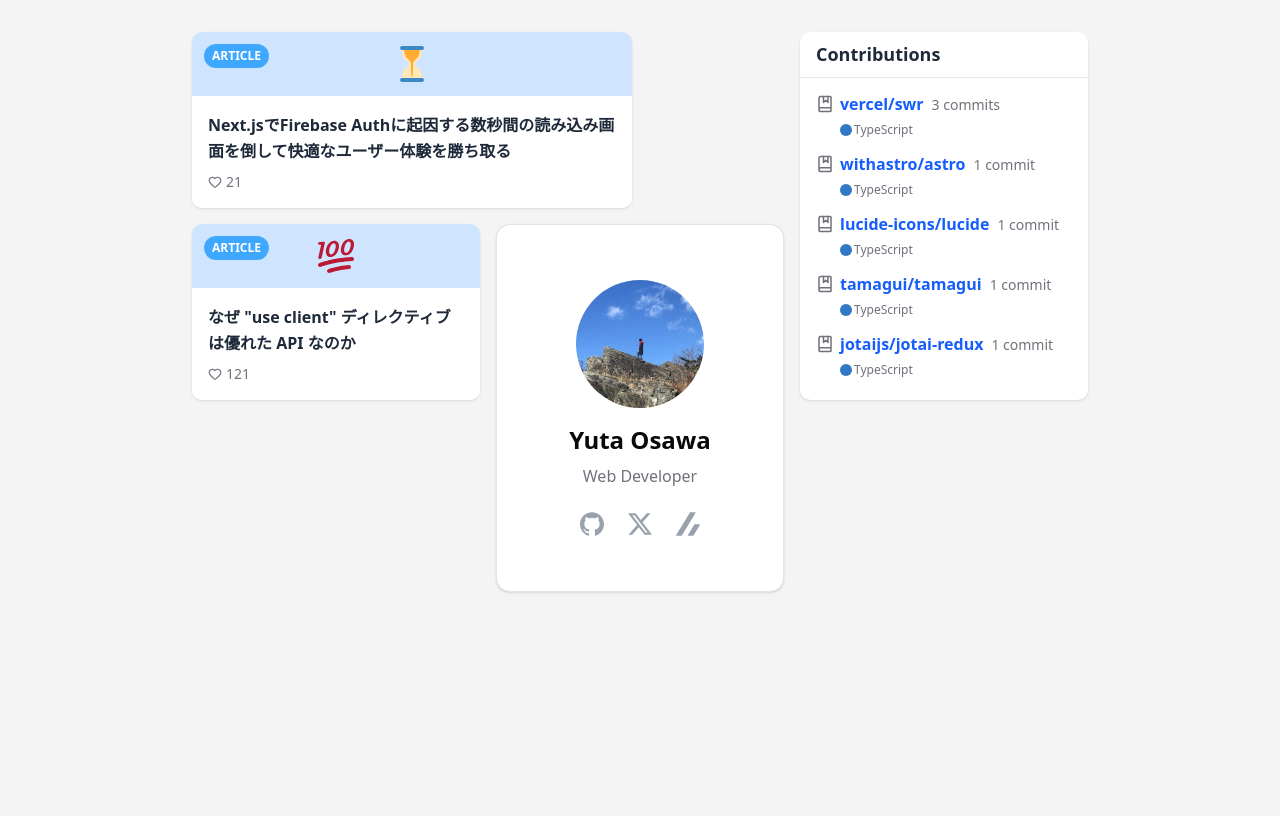
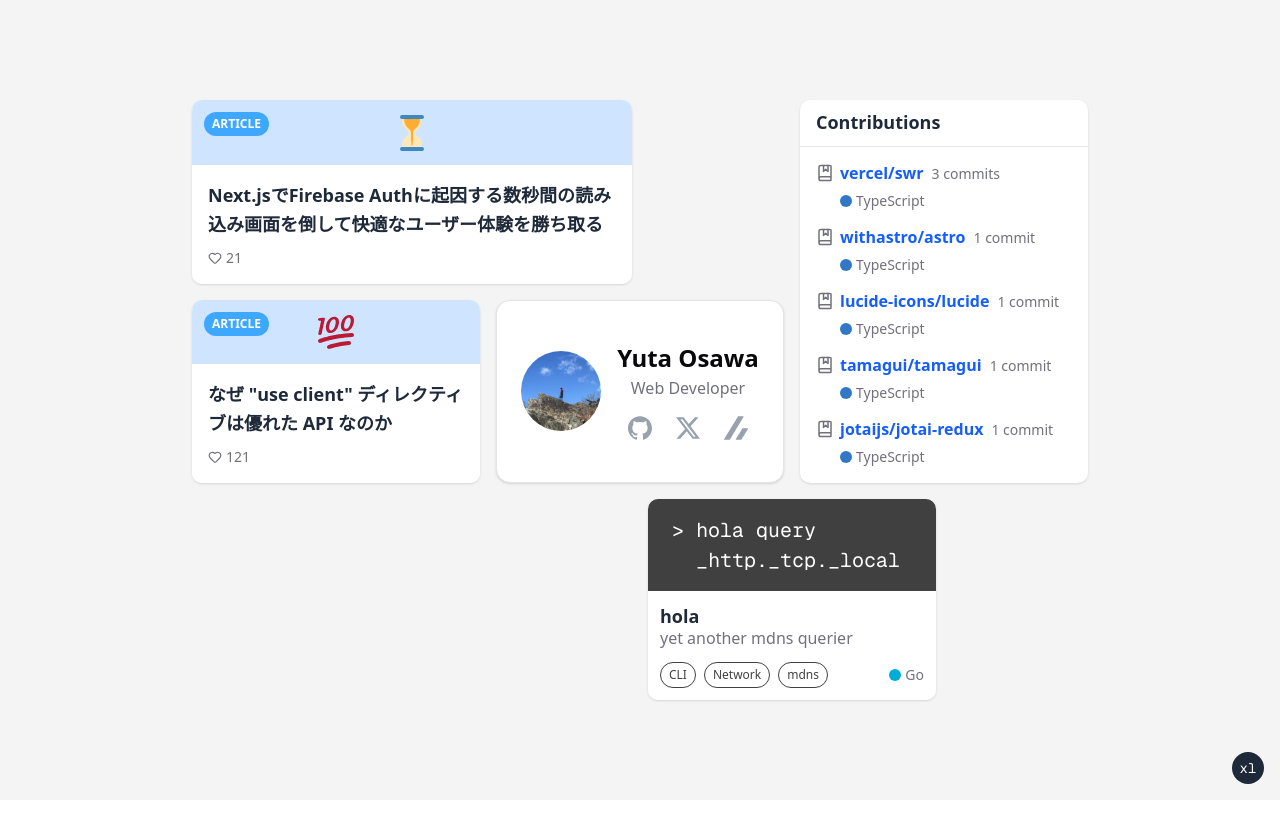
Before and after one commit to oosawy/oosawy.dev, a Next.js app: page / in a window 1280 px wide. Built offline with nearby package versions, Linux system fonts and the light colour scheme.

Commit message:
add hola card

```diff
--- a/src/app/globals.css
+++ b/src/app/globals.css
@@ -112,6 +112,10 @@
   --sidebar-ring: oklch(0.552 0.016 285.938);
 }
 
+@theme {
+  --text-card-title: clamp(0.875rem, 0.7147rem + 0.641vw, 1.125rem);
+}
+
 @layer base {
   * {
     @apply border-border outline-ring/50;
@@ -119,4 +123,9 @@
   body {
     @apply bg-background text-foreground;
   }
+
+  div,
+  span {
+    @apply cursor-default;
+  }
 }
--- a/src/app/layout.tsx
+++ b/src/app/layout.tsx
@@ -1,6 +1,7 @@
 import type { Metadata } from 'next'
 import { Geist, Geist_Mono } from 'next/font/google'
 import './globals.css'
+import { BreakpointIndicator } from '~/components/breakpoint-indicator'
 
 const geistSans = Geist({
   variable: '--font-geist-sans',
@@ -22,11 +23,13 @@ export default function RootLayout({
   children: React.ReactNode
 }>) {
   return (
-    <html lang="en">
+    <html lang="ja">
       <body
         className={`${geistSans.variable} ${geistMono.variable} antialiased`}
       >
         {children}
+
+        <BreakpointIndicator />
       </body>
     </html>
   )
--- a/src/app/page.tsx
+++ b/src/app/page.tsx
@@ -2,16 +2,18 @@ import ZennArticleCard from '~/components/article-card'
 import ContributionsCard from '~/components/contributions-card'
 import { HourglassNotDoneIcon, HundredPointsIcon } from '~/components/icons'
 import { ProfileCard } from '~/components/profile-card'
+import { HolaCard } from '~/components/work-cards/hola-card'
+import { VectrixCard } from '~/components/work-cards/vectrix'
 
 export default function Home() {
   return (
-    <main className="min-h-screen bg-secondary flex items-center justify-center p-4 md:p-8">
-      <div className="w-full max-w-4xl grid grid-rows-4 grid-cols-2 md:grid-cols-4 lg:grid-cols-6 gap-4 auto-rows-[140px] md:auto-rows-[160px]">
-        <div className="col-span-2 row-span-2 lg:row-start-2 lg:col-start-3">
+    <main className="min-h-screen bg-secondary flex items-center justify-center p-6 md:p-8">
+      <div className="w-full max-w-4xl grid grid-cols-2 md:grid-cols-4 lg:grid-cols-6 gap-4">
+        <div className="col-span-2 row-span-2 lg:row-span-1 lg:row-start-2 lg:col-start-3">
           <ProfileCard />
         </div>
 
-        <div className="col-span-2 row-span-1 row-start-3 col-start-1 lg:row-start-1 lg:col-span-3">
+        <div className="col-span-2 row-span-1 md:row-start-3 lg:row-start-1 lg:col-span-3">
           <ZennArticleCard
             emoji={<HourglassNotDoneIcon />}
             title={`Next.jsでFirebase Authに起因する数秒間の読み込み画面を倒して快適なユーザー体験を勝ち取る`}
@@ -20,7 +22,7 @@ export default function Home() {
           />
         </div>
 
-        <div className="col-span-1 row-span-1 row-start-4 md:col-start-2 lg:col-span-2 lg:row-start-2 lg:col-start-1">
+        <div className='row-span-1 col-span-1 md:row-start-3 lg:col-span-2 lg:row-start-2 lg:col-start-1'>
           <ZennArticleCard
             emoji={<HundredPointsIcon />}
             title={`なぜ "use client" ディレクティブは優れた API なのか`}
@@ -29,7 +31,11 @@ export default function Home() {
           />
         </div>
 
-        <div className="col-span-2 row-span-2 md:col-start-3 lg:row-start-1 lg:col-start-5">
+        <div className="col-span-1 row-span-1 md:row-start-3 md:col-start-4 md:col-span-2 lg:col-span-2 lg:row-start-3 lg:col-start-4">
+          <HolaCard />
+        </div>
+
+        <div className="col-span-2 row-span-2 sm:col-span-1 md:col-span-2 md:col-start-3 lg:row-start-1 lg:col-start-5">
           <ContributionsCard
             contributions={[
               {
--- a/src/components/article-card.tsx
+++ b/src/components/article-card.tsx
@@ -11,22 +11,22 @@ type ArticleCardProps = {
 
 export default function ZennArticleCard(props: ArticleCardProps) {
   return (
-    <div className="flex flex-col relative w-full h-full bg-white rounded-lg shadow-sm overflow-hidden">
+    <div className="flex flex-col relative w-full h-full bg-white rounded-lg shadow-sm overflow-hidden hover:shadow-lg transition-shadow">
       {/* Header Section */}
       <div className="grow bg-[#cfe5ff] p-4 flex justify-center items-center min-h-16 @container-[size]">
-        <div className="absolute top-3 left-3 px-2 py-1 rounded-full bg-[#3ea8ff] text-white text-xs font-semibold">
+        <div className="absolute top-3 left-3 px-1 py-1/3 sm:px-2 sm:py-1 rounded-full bg-[#3ea8ff] text-white text-[10px] sm:text-xs font-semibold">
           ARTICLE
         </div>
 
-        <div className="contents text-[max(100cqh,36px)]">{props.emoji}</div>
+        <div className="text-[max(100cqh,36px)]">{props.emoji}</div>
       </div>
 
       {/* Content Section */}
-      <div className="flex flex-col gap-2 px-4 py-4 bg-white">
+      <div className="flex flex-col gap-2 p-2 sm:p-4 bg-white">
         <a
           href={props.href}
           target="_blank"
-          className="text-gray-800 font-semibold text-base leading-relaxed after:absolute after:inset-0"
+          className="text-gray-800 font-semibold text-card-title leading-relaxed after:absolute after:inset-0"
         >
           {props.title}
         </a>
--- /dev/null
+++ b/src/components/breakpoint-indicator.tsx
@@ -0,0 +1,16 @@
+export function BreakpointIndicator() {
+  if (process.env.NODE_ENV === "production") return null
+
+  return (
+    <div className="fixed bottom-4 right-4 z-50 flex size-8 items-center justify-center rounded-full bg-gray-800 p-3 font-mono text-sm text-white">
+      <div className="block sm:hidden">xs</div>
+      <div className="hidden sm:block md:hidden lg:hidden xl:hidden 2xl:hidden">
+        sm
+      </div>
+      <div className="hidden md:block lg:hidden xl:hidden 2xl:hidden">md</div>
+      <div className="hidden lg:block xl:hidden 2xl:hidden">lg</div>
+      <div className="hidden xl:block 2xl:hidden">xl</div>
+      <div className="hidden 2xl:block">2xl</div>
+    </div>
+  )
+}
--- a/src/components/contributions-card.tsx
+++ b/src/components/contributions-card.tsx
@@ -1,18 +1,5 @@
 import { BookMarkedIcon } from 'lucide-react'
-
-type LanguageInfo = {
-  name: string
-  color: string
-}
-
-const Languages = {
-  typescript: {
-    name: 'TypeScript',
-    color: '#3178c6',
-  },
-} as const satisfies Record<string, LanguageInfo>
-
-type Language = keyof typeof Languages
+import { Language, LanguageBadge } from './language-badge'
 
 type Contribution = {
   repo: string
@@ -31,10 +18,10 @@ export default function ContributionsCard(props: ContributionsCardProps) {
     `https://github.com/${repo}/commits?author=oosawy`
 
   return (
-    <div className="h-full bg-white rounded-lg overflow-y-auto shadow-sm">
+    <div className="h-full bg-white rounded-lg overflow-y-auto shadow-sm pb-4">
       {/* Header */}
       <div className="px-4 py-2 border-b border-gray-200">
-        <h2 className="text-gray-800 font-semibold text-lg leading-relaxed">
+        <h2 className="text-gray-800 font-semibold md:text-lg leading-relaxed">
           Contributions
         </h2>
       </div>
@@ -67,10 +54,7 @@ export default function ContributionsCard(props: ContributionsCardProps) {
             {/* Languages */}
             {c.language && (
               <div className="flex flex-wrap gap-2">
-                <LanguageBadge
-                  name={Languages[c.language].name}
-                  color={Languages[c.language].color}
-                />
+                <LanguageBadge lang={c.language} />
               </div>
             )}
           </div>
@@ -79,13 +63,3 @@ export default function ContributionsCard(props: ContributionsCardProps) {
     </div>
   )
 }
-
-const LanguageBadge = (props: { name: string; color: string }) => (
-  <div className="flex items-center gap-0.5">
-    <span
-      className="w-3 h-3 rounded-full"
-      style={{ backgroundColor: props.color }}
-    ></span>
-    <span className="text-xs text-muted-foreground">{props.name}</span>
-  </div>
-)
--- /dev/null
+++ b/src/components/language-badge.tsx
@@ -0,0 +1,29 @@
+type LanguageInfo = {
+  name: string
+  color: string
+}
+
+const Languages = {
+  typescript: {
+    name: 'TypeScript',
+    color: '#3178c6',
+  },
+  golang: {
+    name: 'Go',
+    color: '#00add8',
+  },
+} as const satisfies Record<string, LanguageInfo>
+
+export type Language = keyof typeof Languages
+
+export const LanguageBadge = ({ lang }: { lang: Language }) => (
+  <div className="flex items-center gap-1">
+    <span
+      className="w-3 h-3 rounded-full"
+      style={{ backgroundColor: Languages[lang].color }}
+    ></span>
+    <span className="text-sm text-muted-foreground">
+      {Languages[lang].name}
+    </span>
+  </div>
+)
--- a/src/components/profile-card.tsx
+++ b/src/components/profile-card.tsx
@@ -1,19 +1,21 @@
 import { Card, CardContent } from '~/components/ui/card'
-import { Avatar, AvatarFallback, AvatarImage } from '~/components/ui/avatar'
+import { Avatar, AvatarImage } from '~/components/ui/avatar'
 import { GitHubIcon, XIcon, ZennIcon } from './icons'
 
 export function ProfileCard() {
   return (
     <Card className="w-full h-full grid place-content-center bg-white dark:bg-gray-800">
-      <CardContent className="flex flex-col items-center px-6">
-        <Avatar className="w-32 h-32 mb-4">
+      <CardContent className="flex flex-col lg:flex-row items-center gap-4 px-6">
+        <Avatar className="size-32 lg:size-20">
           <AvatarImage src="/avatar.jpg" alt="Profile Picture" />
-          <AvatarFallback>OS</AvatarFallback> {/* Fallback for Yuta Osawa */}
         </Avatar>
-        <h2 className="mb-2 text-2xl font-bold dark:text-white">Yuta Osawa</h2>
-        <p className="mb-6 text-muted-foreground dark:text-gray-300">
+        <div className="flex flex-col items-center sm:contents lg:flex lg:flex-col lg:items-center lg:justify-center">
+          <h2 className="mb-2 lg:mb-0.5 text-2xl font-bold dark:text-white">
+            Yuta Osawa
+          </h2>
+          <div className="mb-4 sm:mb-6 lg:mb-4 text-muted-foreground dark:text-gray-300">
             Web Developer
-        </p>
+          </div>
           <div className="flex space-x-6">
             <a
               href="https://github.com/oosawy"
@@ -40,6 +42,7 @@ export function ProfileCard() {
               <ZennIcon className="w-6 h-6" />
             </a>
           </div>
+        </div>
       </CardContent>
     </Card>
   )
--- /dev/null
+++ b/src/components/work-cards/hola-card.tsx
@@ -0,0 +1,49 @@
+import { type ReactNode } from 'react'
+import { LanguageBadge } from '../language-badge'
+
+export function HolaCard() {
+  return (
+    <div className="flex flex-col relative w-full h-full bg-white rounded-lg shadow-sm overflow-hidden hover:shadow-lg transition-shadow">
+      {/* Header Section */}
+      <div className="bg-neutral-700 text-white font-mono p-4 flex justify-center min-h-16 @container">
+        <div className="text-[min(8cqw,20px)] whitespace-pre">
+          {`> hola query\n  _http._tcp._local `}
+        </div>
+      </div>
+
+      {/* Content Section */}
+      <div className="flex flex-col gap-2 sm:gap-3 md:gap-4 p-3 bg-white">
+        <div className="flex flex-col">
+            <a
+              href={'https://github.com/oosawy/hola'}
+              target="_blank"
+              className="text-gray-800 font-semibold text-card-title after:absolute after:inset-0"
+            >
+              hola
+            </a>
+
+          <span className="text-xs sm:text-sm lg:text-base text-muted-foreground leading-none">
+            yet another mdns querier
+          </span>
+        </div>
+
+        {/* Footer */}
+        <div className="flex items-center gap-1 md:gap-2 flex-wrap">
+          <TagChip>CLI</TagChip>
+          <TagChip>Network</TagChip>
+          <TagChip>mdns</TagChip>
+          <div className="grow"></div>
+<LanguageBadge lang="golang" />
+        </div>
+      </div>
+    </div>
+  )
+}
+
+const TagChip = ({ children }: { children: ReactNode }) => {
+  return (
+    <span className="px-1.5 py-0.5 sm:px-2 sm:py-1 rounded-full border border-neutral-700 text-neutral-700 text-[10px] sm:text-xs font-medium text-xs">
+      {children}
+    </span>
+  )
+}
```
Also changed, not shown: tsconfig.json (+10 -3 lines). Lines whose indentation alone changed are shown as unchanged.
